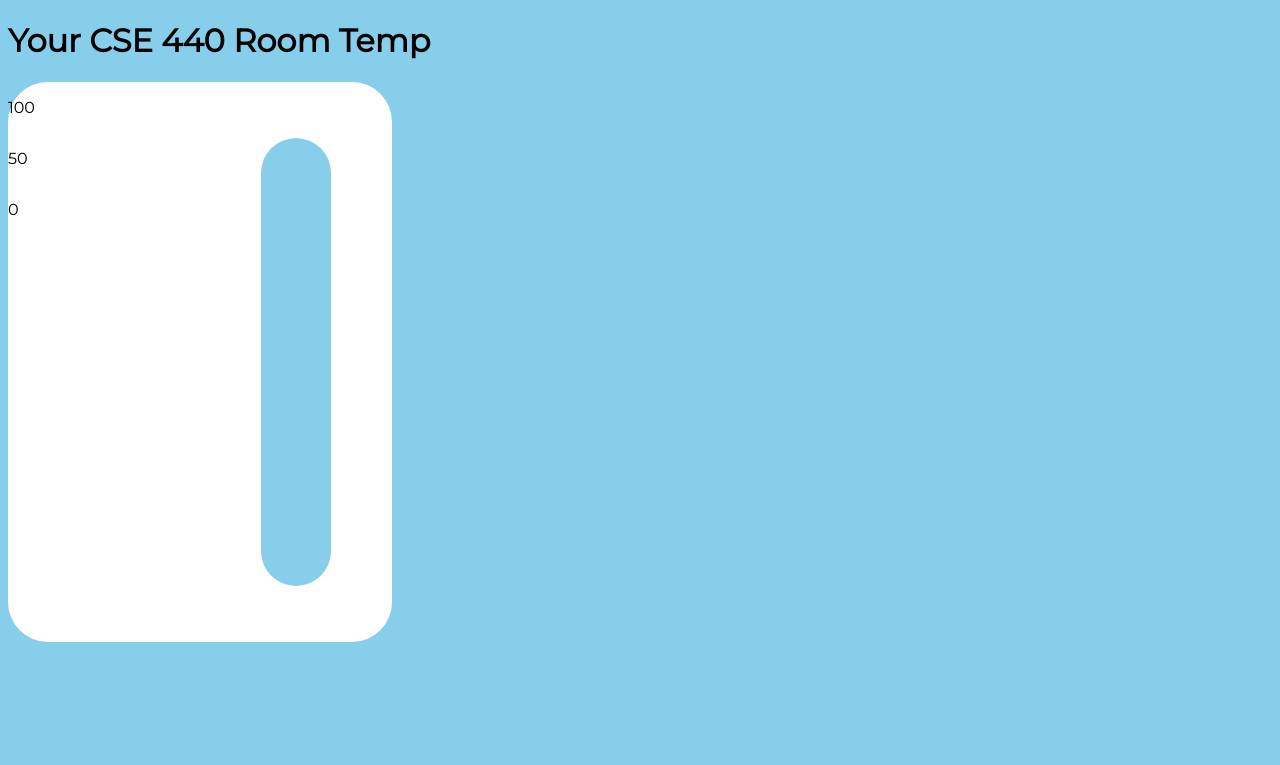
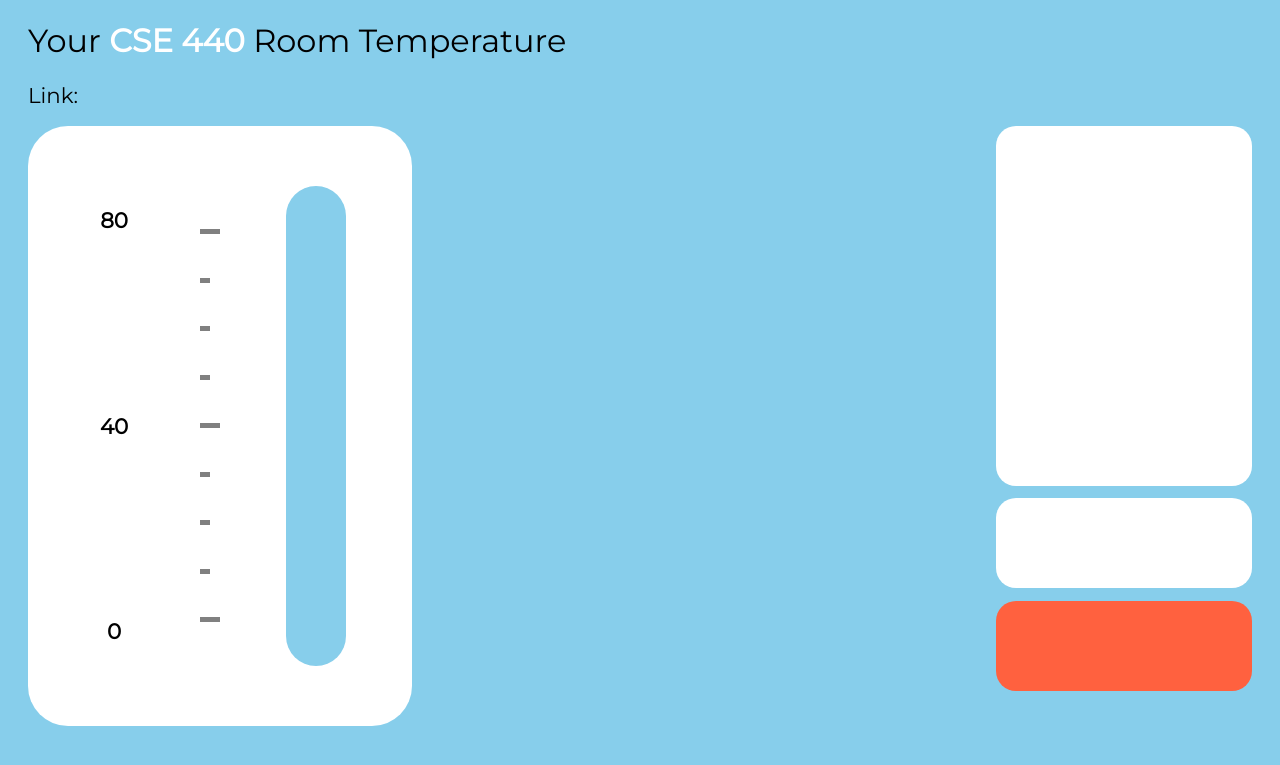
Before and after one commit to arthurjl/room-temperature, a Flask app: page / in a window 1280 px wide. Shown: the top 765 px of the page. Run offline with Flask 2, Linux system fonts and the light colour scheme.

Commit message:
second push

```diff
--- a/static/css/prof.css
+++ b/static/css/prof.css
@@ -1,25 +1,85 @@
 body {
   background-color: skyblue;
   font-family: "Montserrat", sans-serif;
+}
+
+h1 {
+  font-size: 24pt;
+  font-weight: lighter;
+}
+
+h1, h2, .content {
+  padding-left: 20px;
+}
+
+h2 {
+  font-size: 16pt;
+  font-weight: lighter;
+}
+
+p {
+  font-size: 16pt;
+  font-weight: bold;
+
+}
+
+.class-color {
+  font-weight: bold;
+  color: white;
+}
+
+.content {
+  display: flex;
+  justify-content: space-between;
 }
 
 .temp-box {
   display: flex;
   flex-direction: row;
   background-color: white;
-  height: 70vh;
+  height: 75vh;
   width: 30vw;
-  left: 30px;
   top: 185px;
   border-radius: 40px;
-
 }
 
 .temp-numbers {
   display: flex;
+  justify-content: center;
+  align-items: center;
+  width: 50%;
+}
+
+.numbers {
+  display: flex;
   flex-direction: column;
-  justify-content: flex-start;
-  width:50%;
+  justify-content: space-between;
+  align-items: center;
+  width: 100%;
+  height: 80%;
+}
+
+.dashes {
+  height: 80%;
+  width: 20px;
+  display: flex;
+  flex-direction: column;
+}
+
+.dash {
+  height: 10%;
+  width: 10px;
+  border-top: 5px solid grey;
+}
+
+.long-dash {
+  height: 10%;
+  width: 20px;
+  border-top: 5px solid grey;
+}
+
+.long-dash-clear {
+  height: 10%;
 }
 
 .temp-visual {
@@ -28,12 +88,41 @@ body {
   align-items: center;
   justify-content: center;
   width: 50%;
-
 }
 
 .thermometer {
   height: 80%;
-  width: 70px;
+  width: 60px;
   border-radius: 40px;
   background-color: skyblue;
 }
+
+.status {
+  display: flex;
+  flex-direction: column;
+  width: 20vw;
+  height: 75vh;
+  padding-right: 20px;
+
+}
+
+.reactions {
+  height: 60%;
+}
+
+.end-button {
+  background-color: #FF613F;
+}
+
+.pace-status, .end-button {
+  height: 15%;
+  margin-top: 5%;
+}
+
+.reactions, .pace-status {
+  background-color: white;
+}
+
+.reactions, .pace-status, .end-button {
+  border-radius: 20px;
+}
--- a/templates/index.html
+++ b/templates/index.html
@@ -8,18 +8,39 @@
     <link href="{{url_for('static',filename='css/prof.css')}}" rel="stylesheet"/>
   </head>
   <body>
-    <h1>Your CSE 440 Room Temp</h1>
+    <h1>Your <span class="class-color">CSE 440</span> Room Temperature</h1>
+    <h2>Link:</h2>
     <div class="content">
       <div class="temp-box">
         <div class="temp-numbers">
-          <p>100</p>
-          <p>50</p>
-          <p>0</p>
+          <div class="numbers">
+            <p>80</p>
+            <p>40</p>
+            <p>0</p>
+          </div>
+          <div class="dashes">
+            <div class="long-dash-clear"></div>
+            <div class="long-dash"></div>
+            <div class="dash"></div>
+            <div class="dash"></div>
+            <div class="dash"></div>
+            <div class="long-dash"></div>
+            <div class="dash"></div>
+            <div class="dash"></div>
+            <div class="dash"></div>
+            <div class="long-dash"></div>
+
+          </div>
         </div>
         <div class="temp-visual">
           <div class="thermometer">
           </div>
         </div>
+      </div>
+      <div class="status">
+        <div class="reactions"></div>
+        <div class="pace-status"></div>
+        <div class="end-button"></div>
       </div>
     </div>
 
```
